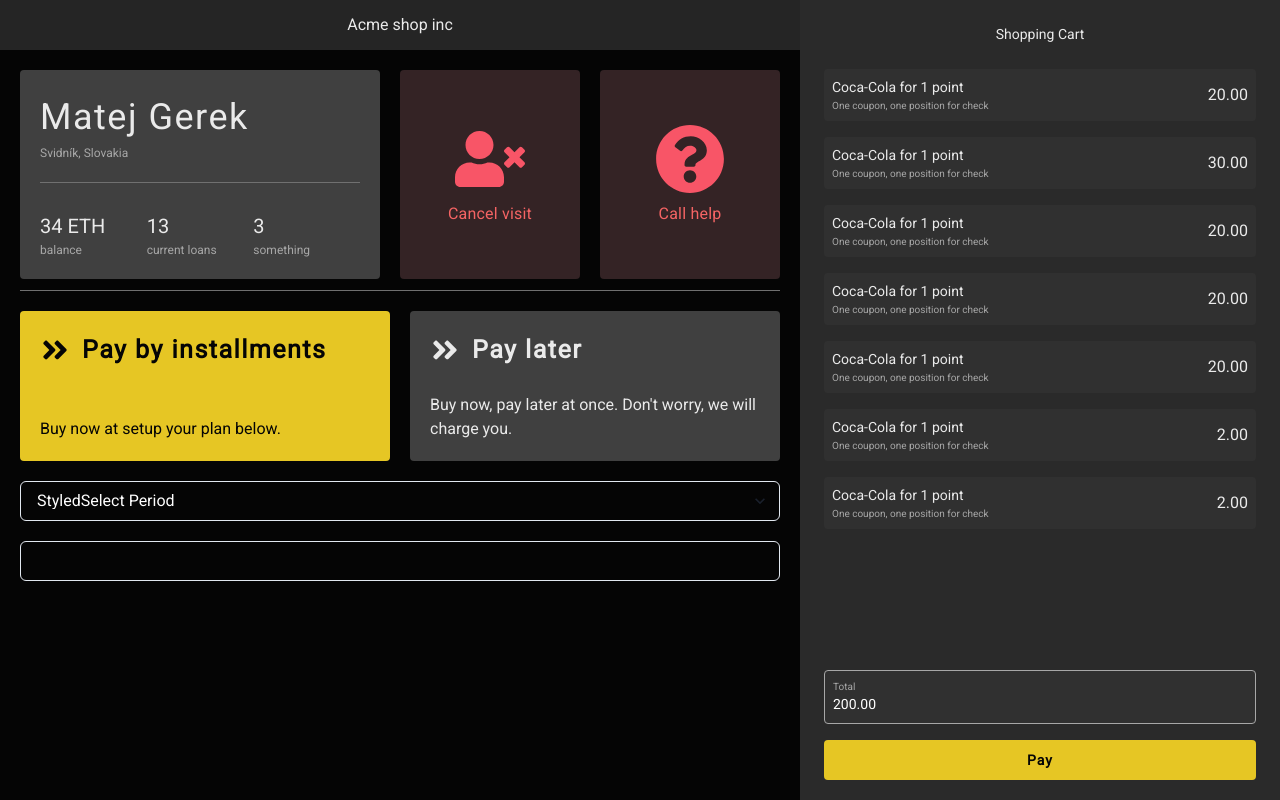
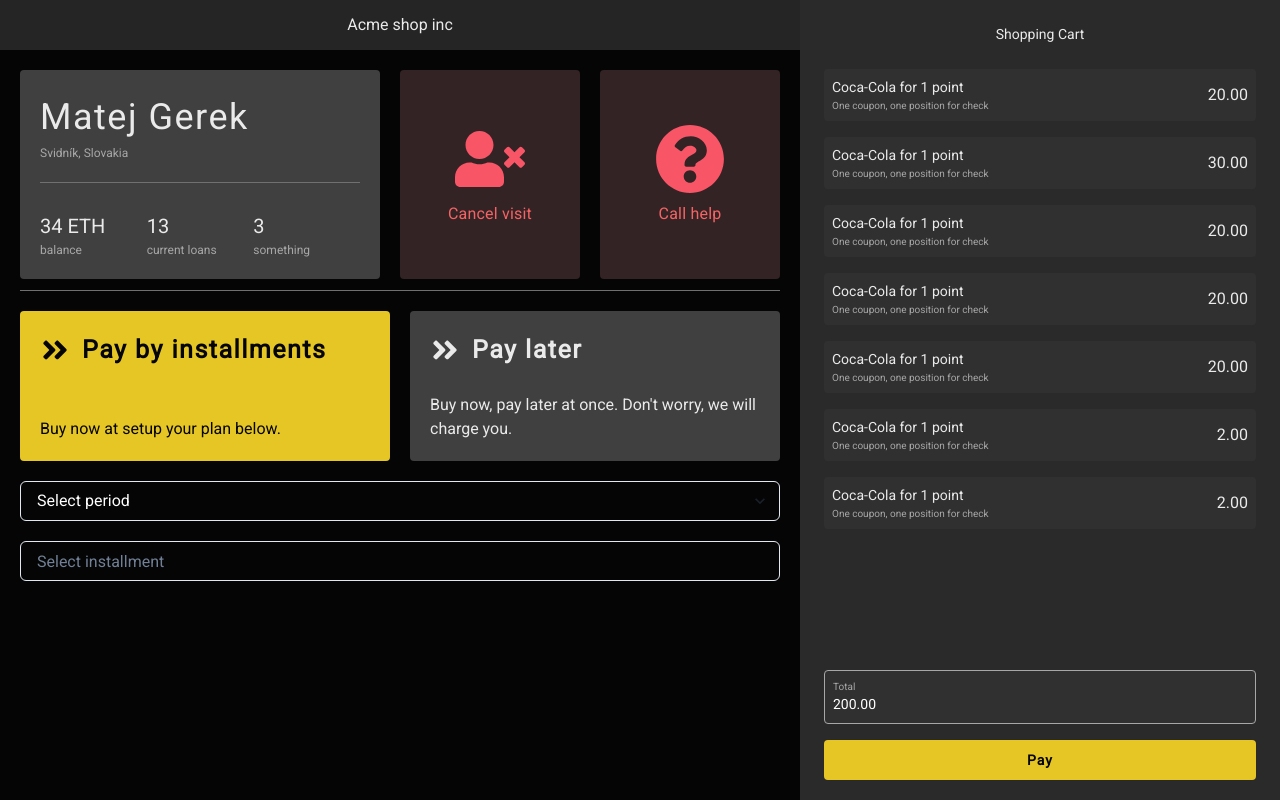
Before and after one commit to lengeligor/EDhackathon, a Next.js app in the folder frontend/: page /merchant in a window 1280 px wide. Built offline with nearby package versions, Linux system fonts and the light colour scheme.

Commit message:
Add interest rate computing

```diff
--- a/frontend/package.json
+++ b/frontend/package.json
@@ -13,6 +13,7 @@
     "@emotion/react": "^11.10.5",
     "@emotion/styled": "^11.10.5",
     "@next/font": "^13.0.2",
+    "date-fns": "^2.29.3",
     "eslint": "8.26.0",
     "eslint-config-next": "13.0.2",
     "framer-motion": "^7.6.4",
--- a/frontend/pages/components/Cart/index.js
+++ b/frontend/pages/components/Cart/index.js
@@ -89,7 +89,7 @@ const PayButton = () => {
     )
 }
 
-const Cart = () => {
+const Cart = ({ total, interestRate, totalWithInterest }) => {
     return (
         <Flex
             direction={'column'}
@@ -135,7 +135,15 @@ const Cart = () => {
                 ></CartItem>
             </Box>
             <Box>
-                <Total value={200}></Total>
+                <Total value={total}></Total>
+                {!!interestRate && (
+                    <>
+                        <Text color={'white'}>
+                            interestRate: {interestRate}
+                        </Text>
+                        <Total value={totalWithInterest}></Total>
+                    </>
+                )}
                 <PayButton></PayButton>
             </Box>
         </Flex>
--- a/frontend/pages/components/TransactionSetup/index.js
+++ b/frontend/pages/components/TransactionSetup/index.js
@@ -1,4 +1,4 @@
-import React, { useState } from 'react'
+import React, { useEffect, useState } from 'react'
 import { Box, Flex, Grid, Input, Select, Text } from '@chakra-ui/react'
 import styled from 'styled-components'
 
@@ -9,6 +9,7 @@ import {
     FaAngleDoubleRight
 } from 'react-icons/fa'
 import COLOR from '../../../Theme'
+import { addDays, addMonths, addWeeks, format } from 'date-fns'
 
 const Header = () => (
     <Flex
@@ -123,10 +124,17 @@ export const PAYMENT_TYPE = {
     PAY_LATER: 'PAY_LATER'
 }
 
-const TransactionSetup = () => {
+const TransactionSetup = ({ total, interestRate, setInterestRate }) => {
     const [selectedType, setSelectedType] = useState(PAYMENT_TYPE.INTERVAL)
     const [period, setPeriod] = useState()
-    const [price, setPrice] = useState()
+    const [installment, setInstallment] = useState()
+
+    useEffect(() => {
+        if (!!period && !!installment) {
+            setInterestRate(2)
+        }
+    }, [period, installment])
+
     return (
         <Box>
             <Header />
@@ -168,7 +176,13 @@ const TransactionSetup = () => {
                     />
                 </Grid>
                 {selectedType === PAYMENT_TYPE.INTERVAL ? (
-                    <InstallementsForm period={period} setPeriod={setPeriod} />
+                    <InstallementsForm
+                        total={total}
+                        period={period}
+                        setPeriod={setPeriod}
+                        installment={installment}
+                        setInstallment={setInstallment}
+                    />
                 ) : (
                     <PayLater />
                 )}
@@ -196,14 +210,36 @@ const PERIODS = [
 const StyledSelect = styled(Select)`
     color: white;
 `
+const StyledInput = styled(Input)`
+    color: white;
+`
 
-const InstallementsForm = ({ period, setPeriod, price, setPrice }) => {
+const countDueDate = ({ total, installment, period }) => {
+    const installmentCount = total / installment
+    const today = new Date()
+    if (period === 'weekly') {
+        return addWeeks(today, installmentCount)
+    }
+    if (period === 'daily') {
+        return addDays(today, installmentCount)
+    }
+    return addMonths(today, installmentCount)
+}
+
+const InstallementsForm = ({
+    period,
+    setPeriod,
+    installment,
+    setInstallment,
+    total
+}) => {
+    const showResult = !!period && !!installment
     return (
         <Flex mt={5} flexDir={'column'}>
             <StyledSelect
                 onChange={(e) => setPeriod(e.target.value)}
                 value={period}
-                placeholder="StyledSelect Period"
+                placeholder="Select period"
             >
                 {PERIODS.map(({ value, title }) => (
                     <option key={value} value={value}>
@@ -211,17 +247,33 @@ const InstallementsForm = ({ period, setPeriod, price, setPrice }) => {
                     </option>
                 ))}
             </StyledSelect>
-            <Input
-                value={price}
-                setValue={(e) => {
-                    setPrice(e.target.value)
+            <StyledInput
+                placeholder={'Select installment'}
+                value={installment}
+                onChange={(e) => {
+                    console.log(e.target.value)
+                    setInstallment(e.target.value)
                 }}
-                color={'white'}
                 mt={5}
                 type="number"
             />
-            {/*jak dlho*/}
-            {/*urok*/}
+            {showResult && (
+                <Grid templateColumns={'1fr 1fr'}>
+                    <Box>
+                        <Text color={'white'}>due date</Text>
+                        <Text color={'white'}>
+                            {format(
+                                countDueDate({ total, installment, period }),
+                                'dd-MM-yyy'
+                            )}
+                        </Text>
+                    </Box>
+                    <Box>
+                        <Text color={'white'}>interest rate</Text>
+                        <Text color={'white'}>2%</Text>
+                    </Box>
+                </Grid>
+            )}
         </Flex>
     )
 }
--- a/frontend/pages/merchant/index.js
+++ b/frontend/pages/merchant/index.js
@@ -2,6 +2,7 @@ import { Box, Grid } from '@chakra-ui/react'
 import TransactionSetup from '../components/TransactionSetup'
 import Cart from '../components/Cart'
 import COLOR from '../../Theme'
+import { useState } from 'react'
 
 const Merchant = () => {
     /**
@@ -10,13 +11,25 @@ const Merchant = () => {
      *  vyplacanie naraz v urcity datum
      */
 
+    const [total, setTotal] = useState(200)
+    const [interestRate, setInterestRate] = useState()
+    const totalWithInterest = total * (1 + interestRate / 100)
+
     return (
         <Grid templateColumns={'5fr 3fr'}>
             <Box height={'100vh'} w={'100%'} bg={COLOR.BLACK}>
-                <TransactionSetup />
+                <TransactionSetup
+                    total={total}
+                    interestRate={interestRate}
+                    setInterestRate={setInterestRate}
+                />
             </Box>
             <Box height={'100vh'} w={'100%'} bg={COLOR.BLACK_BRIGHTER_2}>
-                <Cart />
+                <Cart
+                    total={total}
+                    interestRate={interestRate}
+                    totalWithInterest={totalWithInterest}
+                />
             </Box>
         </Grid>
     )
```
Also changed, not shown: 1 other file (tests, documents, lock files or other folders).
